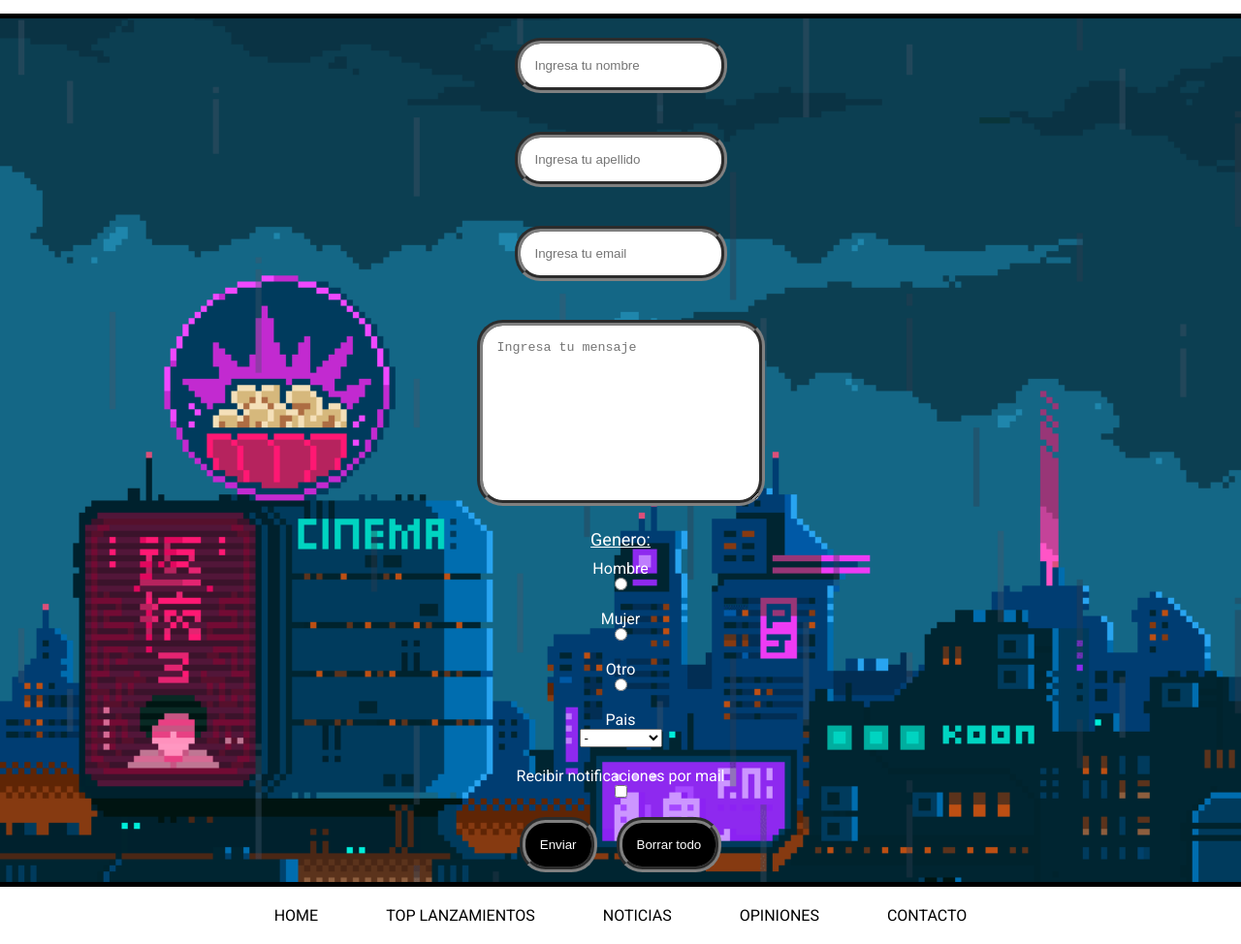
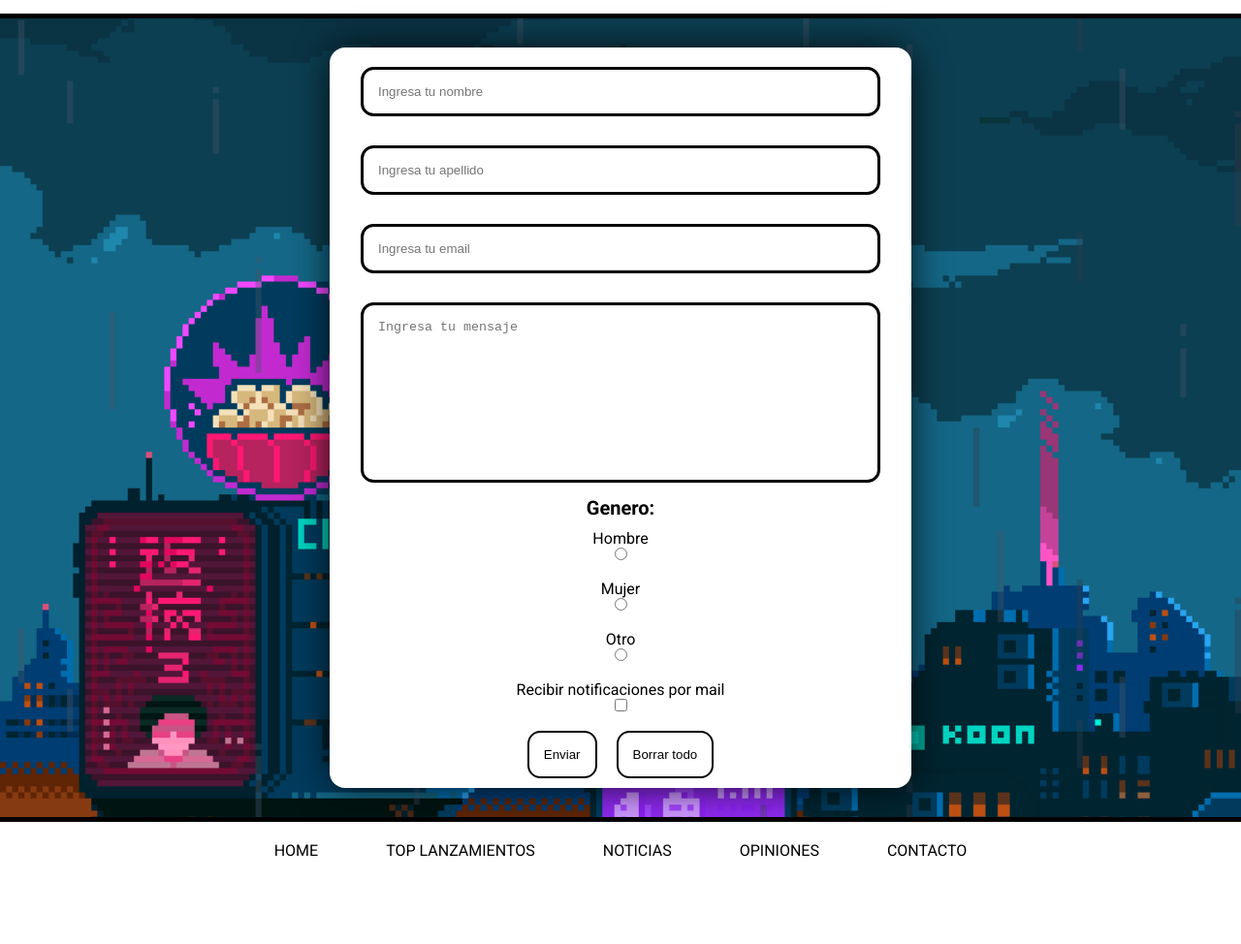
Before and after one commit to PedroKassar/Proyecto-coder, a website: page contacto.html in a window 1280 px wide. Shown: the part 86-1060 px from the top of the page at 97% size. After the commit the page ends 993 px from the top, so only its background shows below. Drawn offline with Linux system fonts and the light colour scheme.

Commit message:
diseño de form

```diff
--- a/contacto.html
+++ b/contacto.html
@@ -44,7 +44,7 @@
                 </li>
             </ul>
             <ul class="form2">
-                <div>Genero:</div>
+                <h2>Genero:</h2>
                 <li>
                     <label for="Hombre">Hombre</label>
                     <input type="radio" name="genero" id="genero" value="Hombre">
@@ -56,17 +56,6 @@
                 <li>
                     <label for="Otro">Otro</label>
                     <input type="radio" name="genero" id="genero" value="Otro">
-                </li>
-                <li>
-                    <label for="pais">Pais</label>
-                    <select name="pais" id="pais" required>
-                        <option value="">-</option>
-                        <option value="">Argentina</option>
-                        <option value="">Brasil</option>
-                        <option value="">Chile</option>
-                        <option value="">Colombia</option>
-                        <option value="">Venezuela</option>
-                    </select>
                 </li>
                 <li>
                     <label for="checkbox">Recibir notificaciones por mail</label>
--- a/estilo.scss
+++ b/estilo.scss
@@ -225,37 +225,44 @@ ol {
     flex-direction: row;
 }
 
-#sepCon {
-    width: 80%;
-    margin: auto;
+#sepCon{
+    max-width: 600px;
+    background-color: white;
+    margin:  30px auto;
+    box-shadow:0 0 40px -5px #000;
+    border-radius: 1em;
 }
 
 #sepCon .form1 {
     display: flex;
     flex-direction: column;
     align-items: center;
-}
-
-#sepCon li {
-    list-style-type: none;
+    li{
+        list-style-type: none;
+    }
 }
 
 .form1 li {
-    padding: 20px 0;
+    padding: 10px 0;
 }
 
 .form1 input {
     padding: 15px;
-    border-radius: 2em;
-    border: groove grey 0.5em;
+    border: 3px solid black;
     outline: none;
+    width: 500px;
+    border-radius: 1em;
+    margin-top: 10px;
 }
 
 .form1 textarea {
     padding: 15px;
-    border-radius: 2em;
-    border: groove grey 0.5em;
+    border: 3px solid black;
     outline: none;
+    width: 500px;
+    resize: none;
+    border-radius: 1em;
+    margin-top: 10px;
 }
 
 .form2 li {
@@ -263,14 +270,13 @@ ol {
     flex-direction: column;
     align-items: center;
     padding: 10px;
-    color: white;
+    color: black;
 }
 
-.form2 div {
+.form2 h2 {
     text-align: center;
-    font-size: 18px;
-    text-decoration: underline;
-    color: white;
+    font-size: 20px;
+    color: black;
 }
 
 .finForm li {
@@ -282,10 +288,14 @@ ol {
 .finForm input {
     padding: 15px;
     margin: 10px;
-    background-color: black;
-    color: white;
-    border-radius: 2em;
-    border: groove grey 0.5em;
+    background-color: white;
+    color: black;
+    border-radius: 1em;
+    border: 2px solid black;
+}
+
+.finForm input:hover{
+    transform: scale(1.2);
 }
 
 #gridCont {
@@ -441,6 +451,18 @@ ol {
         }
     }
 
+    #sepCon{
+        width: 400px;
+    }
+
+    .form1 input{
+        width: 300px;
+    }
+
+    .form1 textarea{
+        width: 300px;
+    }
+
 }
 
 @media (max-width: 400px) {
@@ -452,4 +474,16 @@ ol {
         }
     }
 
+    #sepCon{
+        width: 300px;
+    }
+
+    .form1 input{
+        width: 200px;
+    }
+
+    .form1 textarea{
+        width: 200px;
+    }
+
 }
```
Also changed, not shown: estilo.css.
